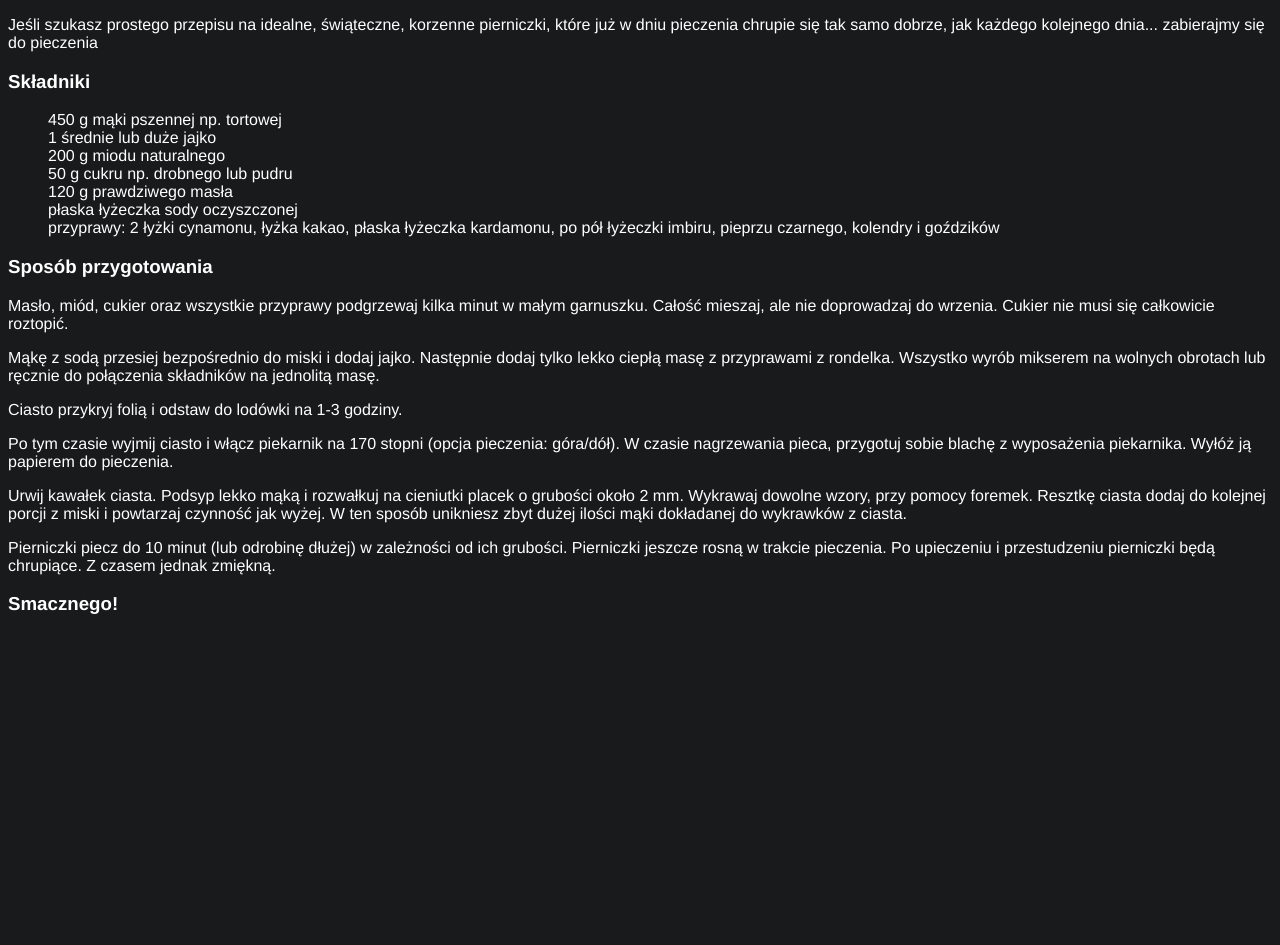
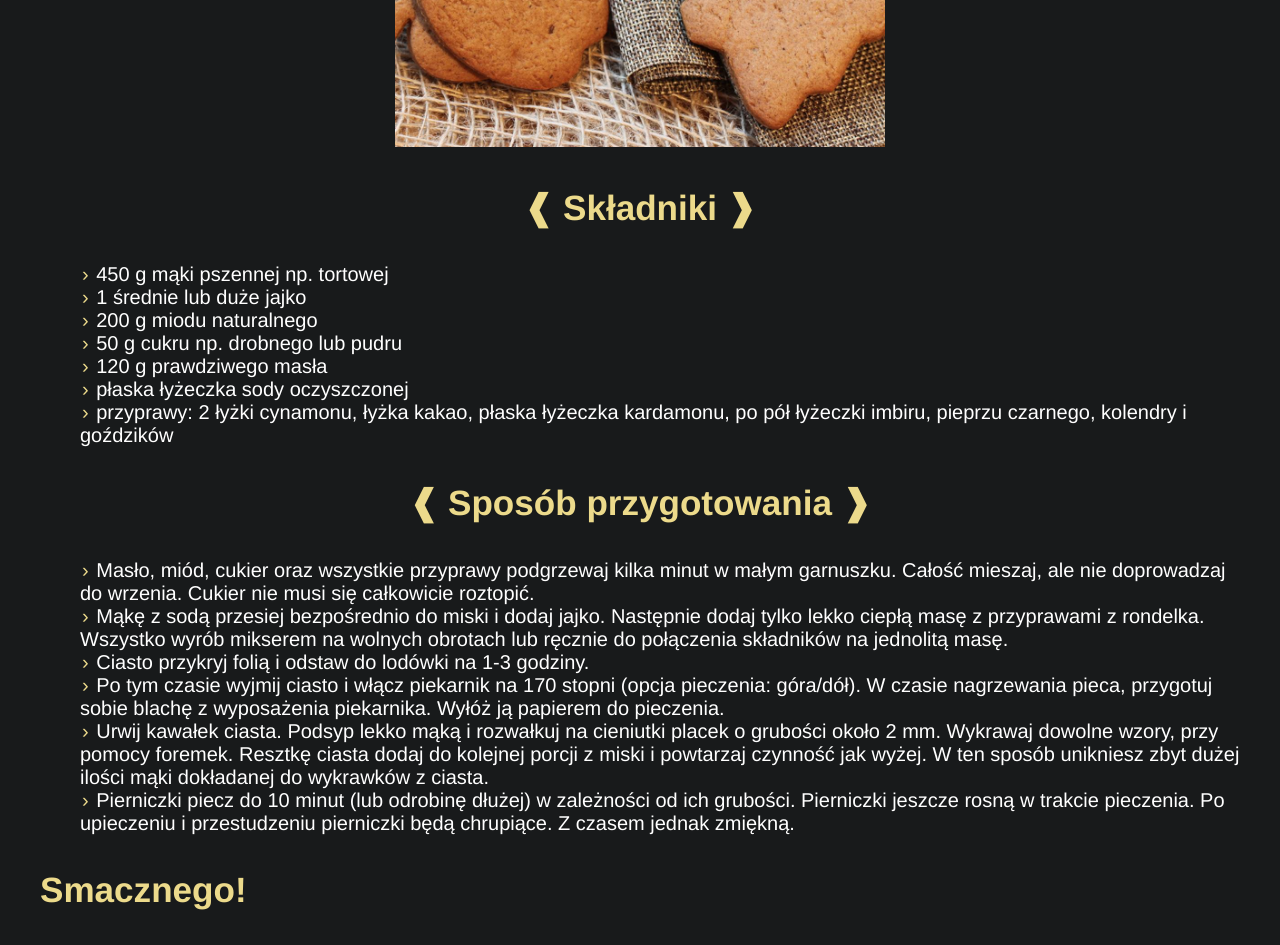
Before and after one commit to OzzyTheHuman/odin-recipes, a plain HTML site: page recipes/pierniki.html in a window 1280 px wide. Shown: the part 660-1605 px from the top of the page. Before the commit the page ends 1294 px from the top, so only its background shows below. Drawn offline with Linux system fonts and the light colour scheme.

Commit message:
Create styling for pierniki.html

```diff
--- a/recipes/pierniki.html
+++ b/recipes/pierniki.html
@@ -6,26 +6,48 @@
     <link rel="stylesheet" href="../styles.css">
 </head>
 <body>
+    <div class="body-recipes">
+        <div class="title-recipes">
     <h1>Pierniki</h1>
-    <img src="../photos/piernik.jpg" alt="Fotografia pierników" width="576px" height="auto">
-    <p>Jeśli szukasz prostego przepisu na idealne, świąteczne, korzenne pierniczki, które już w dniu pieczenia chrupie się tak samo dobrze, jak każdego kolejnego dnia... zabierajmy się do pieczenia</p>
-    <h3>Składniki</h3>
-    <ul>
-        <li>450 g mąki pszennej np. tortowej</li>
-        <li>1 średnie lub duże jajko</li>
-        <li>200 g miodu naturalnego</li>
-        <li>50 g cukru np. drobnego lub pudru</li>
-        <li>120 g prawdziwego masła</li>
-        <li>płaska łyżeczka sody oczyszczonej</li>
-        <li>przyprawy: 2 łyżki cynamonu, łyżka kakao, płaska łyżeczka kardamonu, po pół łyżeczki imbiru, pieprzu czarnego, kolendry i goździków</li>
-    </ul>
-    <h3>Sposób przygotowania</h3>
-    <p>Masło, miód, cukier oraz wszystkie przyprawy podgrzewaj kilka minut w małym garnuszku. Całość mieszaj, ale nie doprowadzaj do wrzenia. Cukier nie musi się całkowicie roztopić.</p>
-    <p>Mąkę z sodą przesiej bezpośrednio do miski i dodaj jajko. Następnie dodaj tylko lekko ciepłą masę z przyprawami z rondelka. Wszystko wyrób mikserem na wolnych obrotach lub ręcznie do połączenia składników na jednolitą masę.</p>
-    <p>Ciasto przykryj folią i odstaw do lodówki na 1-3 godziny.</p>
-    <p>Po tym czasie wyjmij ciasto i włącz piekarnik na 170 stopni (opcja pieczenia: góra/dół). W czasie nagrzewania pieca, przygotuj sobie blachę z wyposażenia piekarnika. Wyłóż ją papierem do pieczenia.</p>
-    <p>Urwij kawałek ciasta. Podsyp lekko mąką i rozwałkuj na cieniutki placek o grubości około 2 mm. Wykrawaj dowolne wzory, przy pomocy foremek. Resztkę ciasta dodaj do kolejnej porcji z miski i powtarzaj czynność jak wyżej. W ten sposób unikniesz zbyt dużej ilości mąki dokładanej do wykrawków z ciasta.</p>
-    <p>Pierniczki piecz do 10 minut (lub odrobinę dłużej) w zależności od ich grubości. Pierniczki jeszcze rosną w trakcie pieczenia. Po upieczeniu i przestudzeniu pierniczki będą chrupiące. Z czasem jednak zmiękną.</p>
-    <h3>Smacznego!</h3>
+</div>
+<div class="desc">
+<p>Jeśli szukasz prostego przepisu na idealne, świąteczne, korzenne pierniczki, które już w dniu pieczenia chrupie się tak samo dobrze, jak każdego kolejnego dnia... zabierajmy się do pieczenia</p>
+</div>
+<ul class="ulrecipe">
+<li class="lirecipe">
+    <img src="../photos/piernik.jpg" alt="Fotografia pierników" width="490px" height="auto">
+</li>
+<li class="lirecipe">
+<div class="ingredients">
+<div class="ingredients-title">
+    <h3>❰ Składniki ❱</h3>
+</div>
+<ul>
+<li class="liingredients">450 g mąki pszennej np. tortowej</li>
+<li class="liingredients">1 średnie lub duże jajko</li>
+<li class="liingredients">200 g miodu naturalnego</li>
+<li class="liingredients">50 g cukru np. drobnego lub pudru</li>
+<li class="liingredients">120 g prawdziwego masła</li>
+<li class="liingredients">płaska łyżeczka sody oczyszczonej</li>
+<li class="liingredients">przyprawy: 2 łyżki cynamonu, łyżka kakao, płaska łyżeczka kardamonu, po pół łyżeczki imbiru, pieprzu czarnego, kolendry i goździków</li>
+</ul>
+</div>
+</li>
+</ul>
+<div class="instructions-title">
+<h3>❰ Sposób przygotowania ❱</h3>
+</div>
+<ul class="ulinstructions-disc">
+<li class="liinstructions-disc">Masło, miód, cukier oraz wszystkie przyprawy podgrzewaj kilka minut w małym garnuszku. Całość mieszaj, ale nie doprowadzaj do wrzenia. Cukier nie musi się całkowicie roztopić.</li>
+<li class="liinstructions-disc">Mąkę z sodą przesiej bezpośrednio do miski i dodaj jajko. Następnie dodaj tylko lekko ciepłą masę z przyprawami z rondelka. Wszystko wyrób mikserem na wolnych obrotach lub ręcznie do połączenia składników na jednolitą masę.</li>
+<li class="liinstructions-disc">Ciasto przykryj folią i odstaw do lodówki na 1-3 godziny.</li>
+<li class="liinstructions-disc">Po tym czasie wyjmij ciasto i włącz piekarnik na 170 stopni (opcja pieczenia: góra/dół). W czasie nagrzewania pieca, przygotuj sobie blachę z wyposażenia piekarnika. Wyłóż ją papierem do pieczenia.</li>
+<li class="liinstructions-disc">Urwij kawałek ciasta. Podsyp lekko mąką i rozwałkuj na cieniutki placek o grubości około 2 mm. Wykrawaj dowolne wzory, przy pomocy foremek. Resztkę ciasta dodaj do kolejnej porcji z miski i powtarzaj czynność jak wyżej. W ten sposób unikniesz zbyt dużej ilości mąki dokładanej do wykrawków z ciasta.</li>
+<li class="liinstructions-disc">Pierniczki piecz do 10 minut (lub odrobinę dłużej) w zależności od ich grubości. Pierniczki jeszcze rosną w trakcie pieczenia. Po upieczeniu i przestudzeniu pierniczki będą chrupiące. Z czasem jednak zmiękną.</li>
+</ul>
+<div class="end">
+<h3>Smacznego!</h3>
+</div>
+</div>
 </body>
 </html>
```
